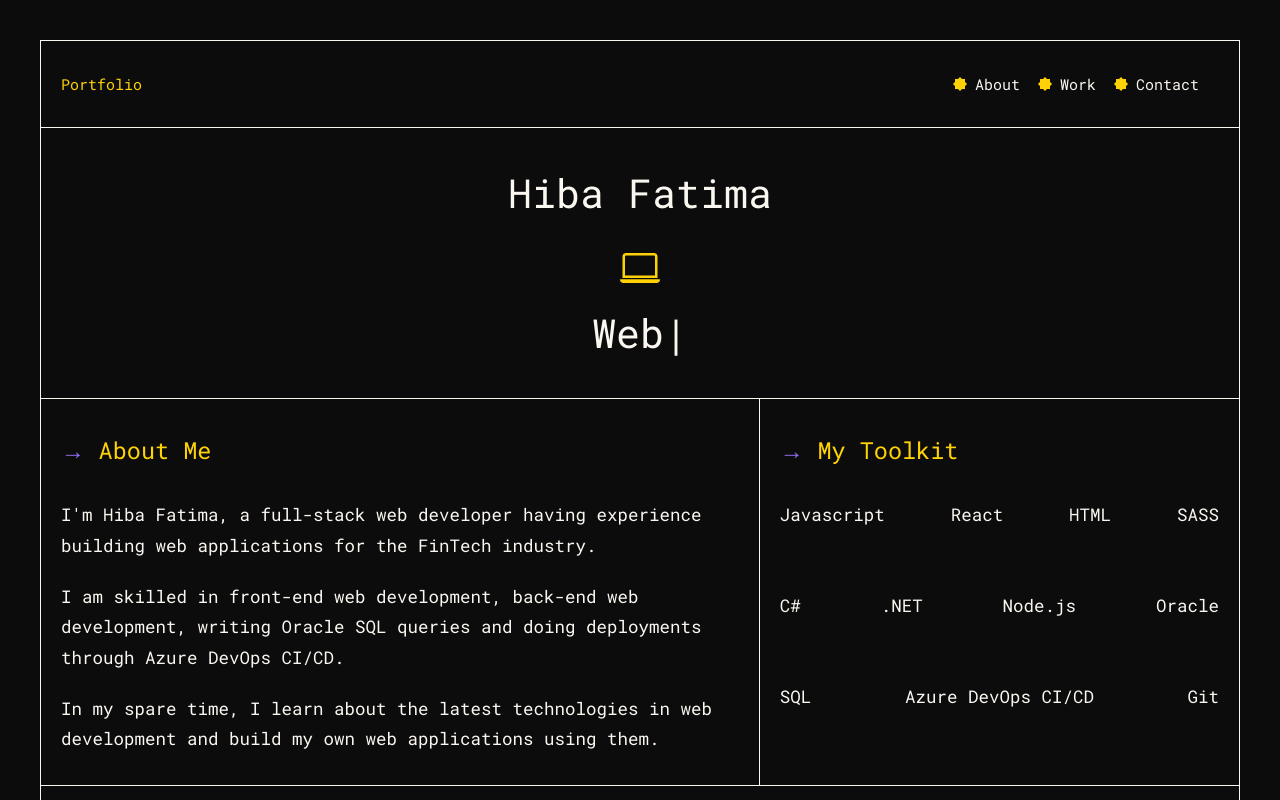
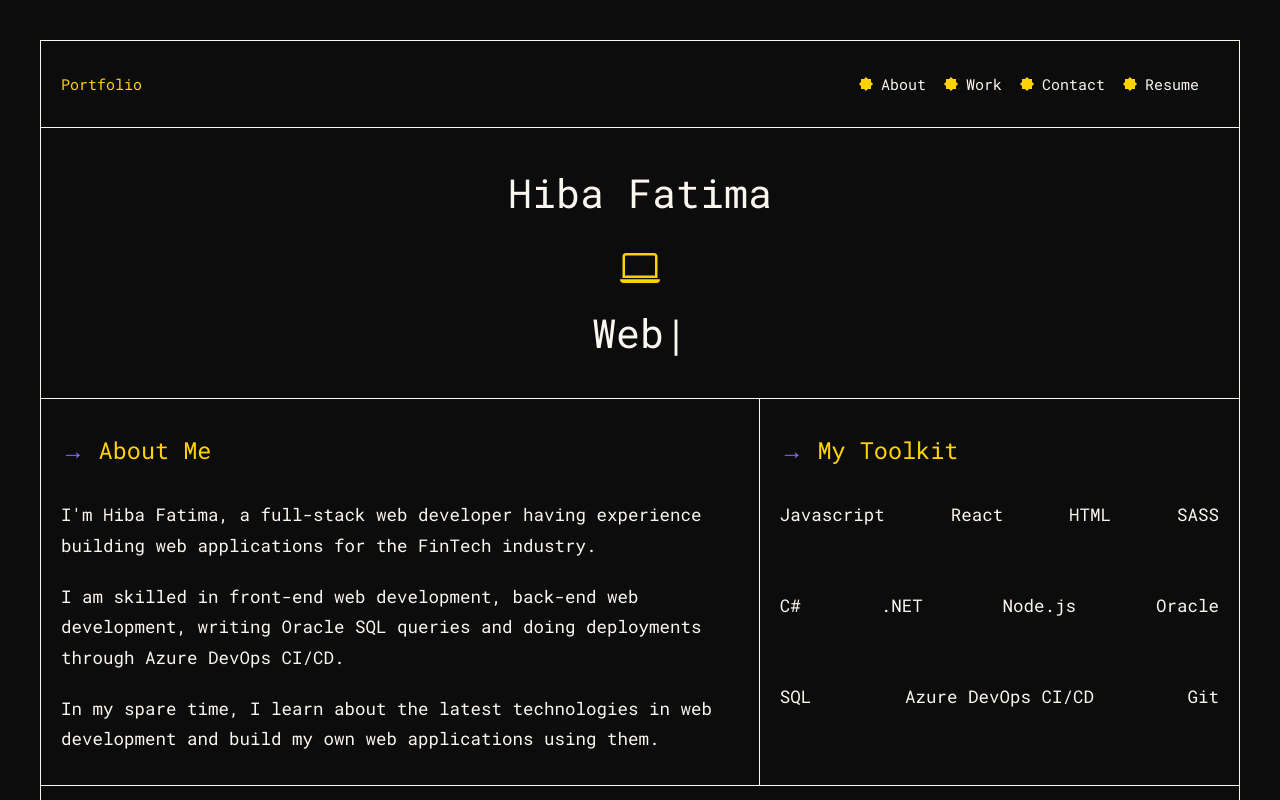
Before and after one commit to Hiba243/hibaportfolio, a React (Create React App) app: page / in a window 1280 px wide. Shown: the top 800 px of the page. Built offline with nearby package versions, Linux system fonts and the light colour scheme.

Commit message:
added resume

```diff
--- a/sass/layout/_header.scss
+++ b/sass/layout/_header.scss
@@ -78,7 +78,7 @@
     &__link {
       color: $color-secondary;
       font-size: 2rem;
-      padding-left: 3rem;
+      margin-left: 3rem;
     }
   }
 
--- a/src/components/Navbar.js
+++ b/src/components/Navbar.js
@@ -1,4 +1,5 @@
 import { useRef } from 'react';
+import Resume from '../assets/Hiba_Resume.pdf'
 
 const Navbar = () => {
 
@@ -7,6 +8,7 @@ const Navbar = () => {
   const refStar1 = useRef();
   const refStar2 = useRef();
   const refStar3 = useRef();
+  const refStar4 = useRef();
 
   function mobileMenu() {
     const hamburger = refHamburger.current;
@@ -45,6 +47,10 @@ const Navbar = () => {
     const star3 = refStar3.current;
     star3.classList.toggle("star-hover");
   }
+  function rotate4() {
+    const star4 = refStar4.current;
+    star4.classList.toggle("star-hover");
+  }
 
   return (
     <header>
@@ -73,6 +79,14 @@ const Navbar = () => {
               >
             </li>
           </div>
+          <div className="link-flex">
+            <div className="star" id="star-4" ref={refStar4}></div>
+            <li className="nav__item">
+              <a href={Resume} download="Hiba_Resume" target='_blank' className="nav__link link-effect" onClick={closeMenu} onMouseOver={rotate4} onMouseLeave={rotate4}
+              >Resume</a
+              >
+            </li>
+          </div>
         </ul>
         <div className="hamburger" ref={refHamburger} onClick={mobileMenu}>
           <span className="bar"></span>
```
Also changed, not shown: 1 other file (tests, documents, lock files or other folders).
